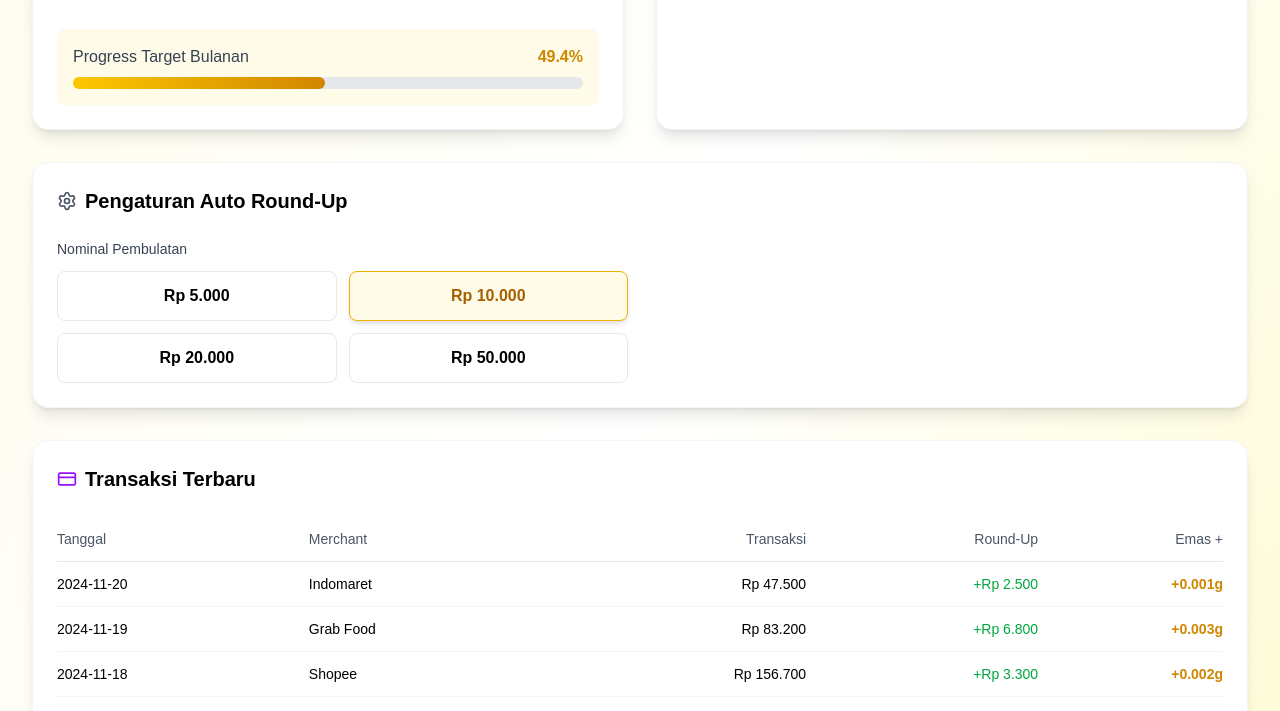
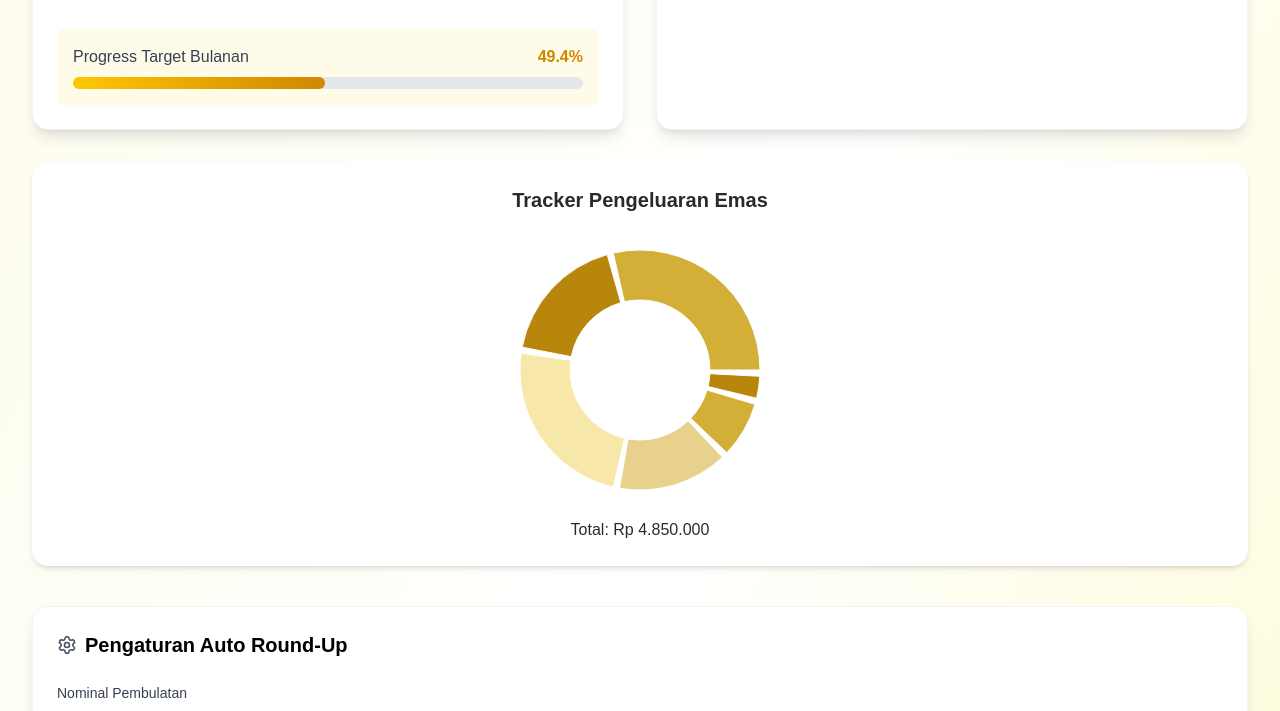
Before and after one commit to sellomrsllo12/HRTA_Gold, a Next.js app: page / in a window 1280 px wide. Shown: the part 788-1499 px from the top of the page. Built offline with nearby package versions, Linux system fonts and the light colour scheme.

Commit message:
tambah fitur

```diff
--- /dev/null
+++ b/Components/TrackerEmas.jsx
@@ -0,0 +1,39 @@
+import { PieChart, Pie, Cell, Tooltip } from 'recharts';
+
+const data = [
+  { name: 'Makan & Minuman', value: 1450000 },
+  { name: 'Belanja', value: 890000 },
+  { name: 'Transport', value: 1200000 },
+  { name: 'Tagihan', value: 750000 },
+  { name: 'Hiburan', value: 380000 },
+  {name: 'Lainnya', value: 150000 }
+];
+
+const COLORS = ['#D4AF37', '#B8860B', '#F7E7A9', '#E8D18D'];
+
+export default function GoldExpenseTracker() {
+  return (
+    <div className="flex flex-col items-center bg-white p-6 rounded-2xl shadow-md w-full mb-10">
+      <h2 className="text-xl font-bold text-[#2A2A2A] mb-4">
+        Tracker Pengeluaran Emas
+      </h2>
+
+      <PieChart width={280} height={280}>
+        <Pie
+          data={data}
+          innerRadius={70}
+          outerRadius={120}
+          paddingAngle={3}
+          dataKey="value"
+        >
+          {data.map((entry, index) => (
+            <Cell key={index} fill={COLORS[index % COLORS.length]} />
+          ))}
+        </Pie>
+        <Tooltip />
+      </PieChart>
+
+      <p className="mt-2 text-[#2A2A2A]">Total: Rp 4.850.000</p>
+    </div>
+  );
+}
--- a/app/page.tsx
+++ b/app/page.tsx
@@ -11,6 +11,7 @@ import RecentTransactions from "../Components/RecentTransaction";
 import ActiveChallenges from "../Components/ActiveChallenges";
 import BadgesAchievements from "../Components/BadgesAchievments";
 import CTASection from "../Components/CTASection";
+import GoldExpenseTracker from "../Components/TrackerEmas"
 
 export default function AutoRoundUpGold() {
   const [user] = useState({
@@ -102,6 +103,9 @@ export default function AutoRoundUpGold() {
           <ProgressChart goldPriceHistory={goldPriceHistory} user={user} />
           <TargetPieChart user={user} />
         </div>
+        <div className="mt-8">
+          <GoldExpenseTracker/>
+        </div>
 
         <div>
         <RoundUpSettings
```
